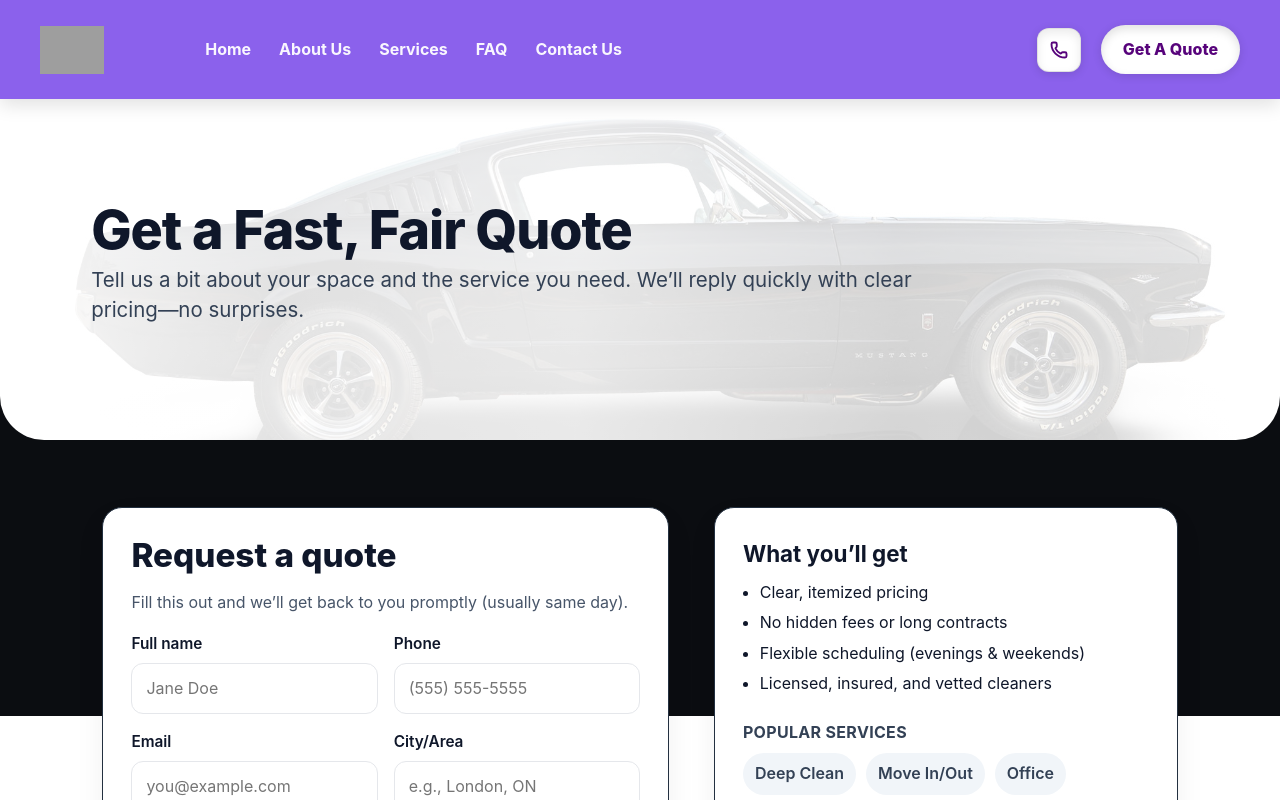
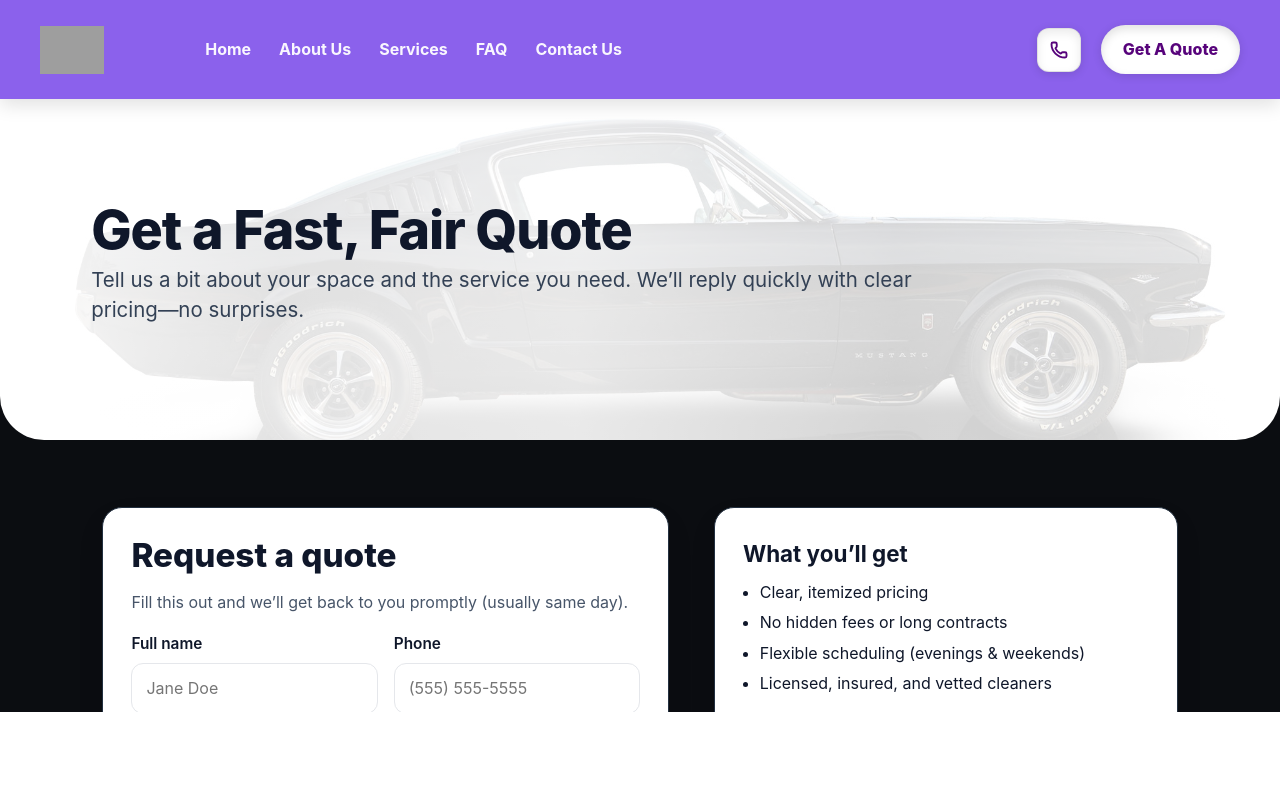
Before and after one commit to Masxkip/front-dami, a React (Vite) app: page /quote in a window 1280 px wide. Built offline with nearby package versions, Linux system fonts and the light colour scheme; no server answers; grey boxes are pictures that could not be loaded.

Commit message:
New commit

```diff
--- a/src/css/index.css
+++ b/src/css/index.css
@@ -350,3 +350,16 @@ input, textarea { font: inherit; color: inherit; background: transparent; }
 @media (max-width: 640px){
   .cta-row .btn{ width:100%; text-align:center; padding-block:14px; }
 }
+
+
+
+
+
+html, body, #root {
+  height: 100%;
+  overflow: hidden; /* prevent body scroll */
+}
+.main-content {
+  height: calc(100% - var(--header-h));
+  overflow-y: auto;
+}
--- a/src/layouts/SiteLayout.jsx
+++ b/src/layouts/SiteLayout.jsx
@@ -6,8 +6,10 @@ import ScrollToTop from "../components/ScrollToTop";
 const SiteLayout = () => {
   return (
     <>
-      <Navbar />
+     <Navbar />
+    <div className="main-content">
       <Outlet />
+    </div>
     </>
   );
 };
```
